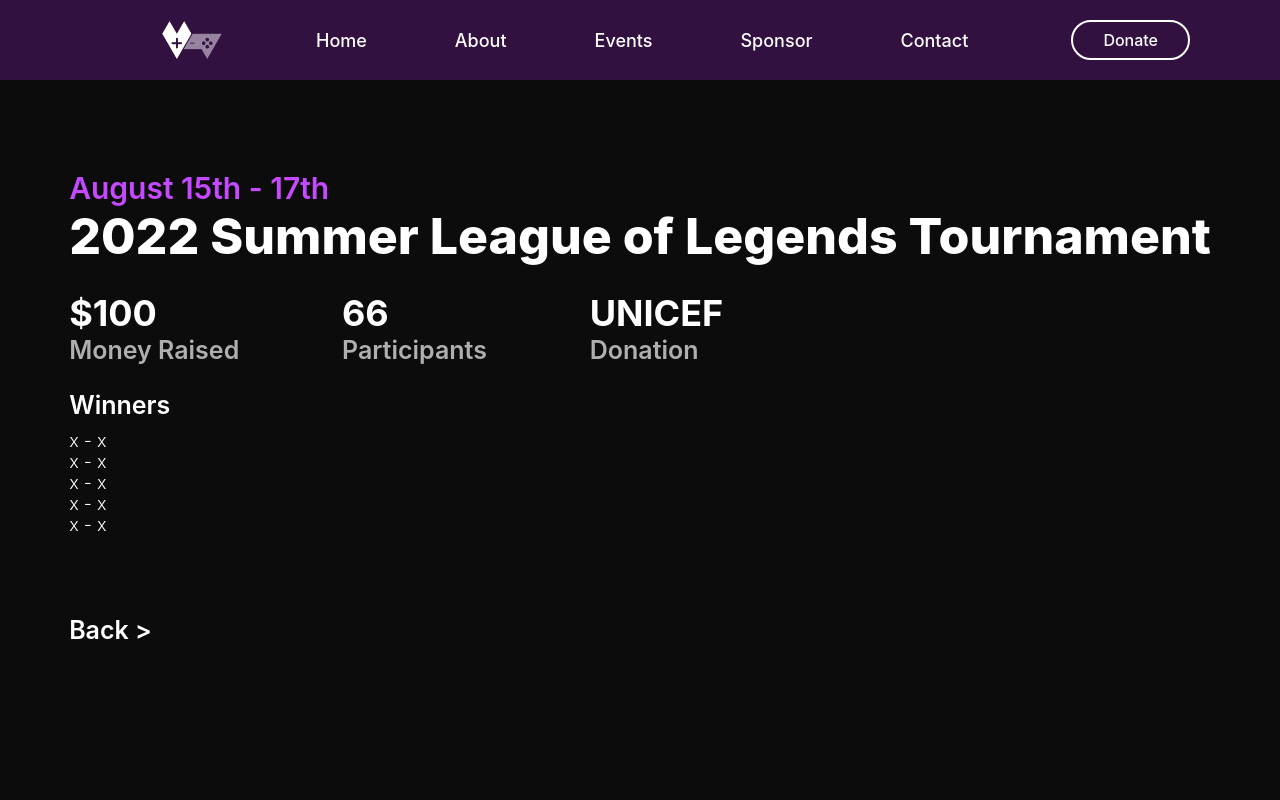
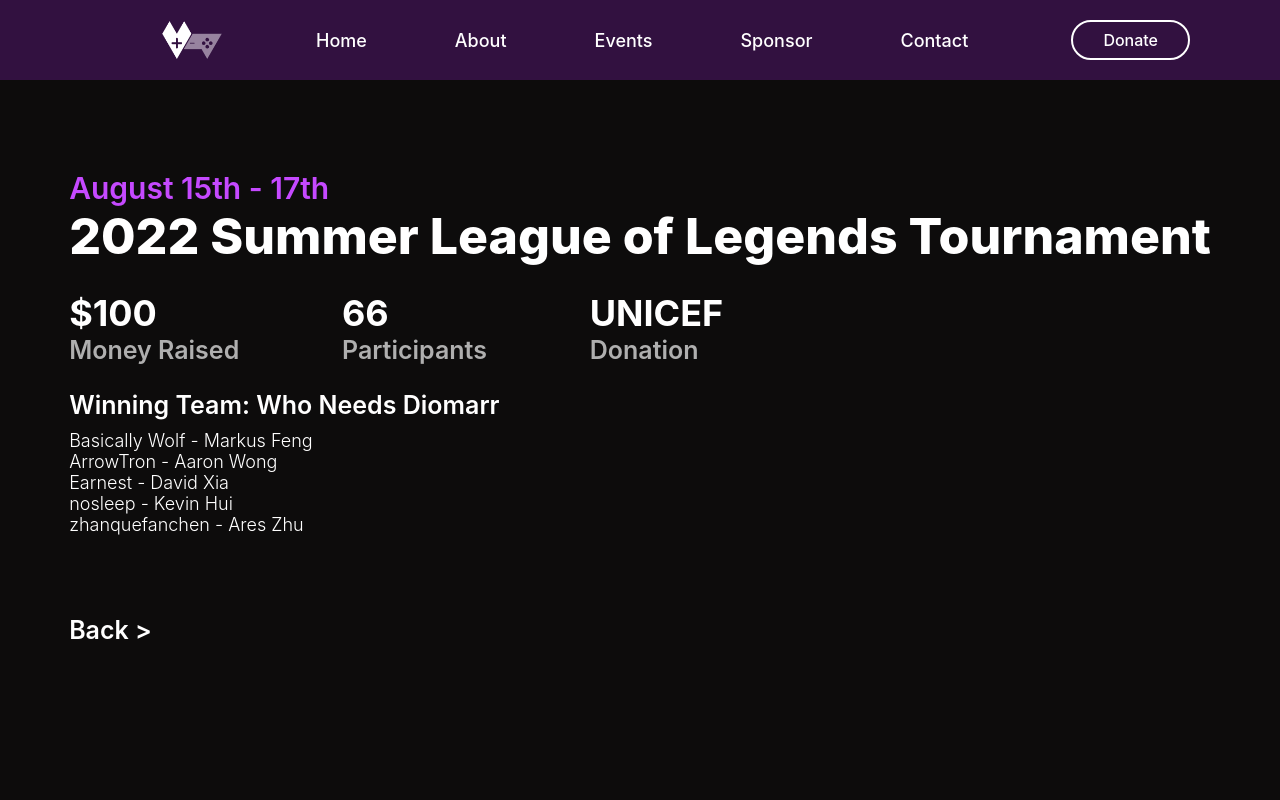
Before and after one commit to evanyans/vancouver-charity-games, a React (Create React App) app: page /2022-summer-league in a window 1280 px wide. Shown: the top 800 px of the page. Built offline with nearby package versions, Linux system fonts and the light colour scheme.

Commit message:
events update

```diff
--- a/src/past/FallleagueRC.tsx
+++ b/src/past/FallleagueRC.tsx
@@ -15,7 +15,7 @@
           <People><CountUp end={52} duration={1} /><div className = "sub">Participants</div></People>
           <Sponsor>Canadian Red Cross<div className = "sub">Donation</div></Sponsor>
         </Stats>
-        <Winners>Winners</Winners>
+        <Winners>Winning Team: Ontario, California</Winners>
         <List>
           <ul>
             <li>Sir Darklan - Danny Kuei</li>
--- a/src/past/SummerleagueUN.tsx
+++ b/src/past/SummerleagueUN.tsx
@@ -15,14 +15,14 @@
           <People><CountUp end={66} duration={1} /><div className = "sub">Participants</div></People>
           <Sponsor>UNICEF<div className = "sub">Donation</div></Sponsor>
         </Stats>
-        <Winners>Winners</Winners>
+        <Winners>Winning Team: Who Needs Diomarr</Winners>
         <List>
           <ul>
-            <li>x - x</li>
-            <li>x - x</li>
-            <li>x - x</li>
-            <li>x - x</li>
-            <li>x - x</li>
+            <li>Basically Wolf - Markus Feng</li>
+            <li>ArrowTron - Aaron Wong</li>
+            <li>Earnest - David Xia</li>
+            <li>nosleep - Kevin Hui</li>
+            <li>zhanquefanchen - Ares Zhu</li>
           </ul>
         </List>
         <NavLink to ="/events">Back &gt; </NavLink>
--- a/src/past/SummervalBCH.tsx
+++ b/src/past/SummervalBCH.tsx
@@ -15,7 +15,7 @@
           <People><CountUp end={45} duration={1} /><div className = "sub">Participants</div></People>
           <Sponsor>BC Children's Hospital<div className = "sub">Donation</div></Sponsor>
         </Stats>
-        <Winners>Winners</Winners>
+        <Winners>Winning Team: Jit Trippin</Winners>
         <List>
           <ul>
             <li>HEAD HUNTER - Mark Sanda</li>
--- a/src/past/WinterleagueFB.tsx
+++ b/src/past/WinterleagueFB.tsx
@@ -15,7 +15,7 @@
           <People><CountUp end={57} duration={1} /><div className = "sub">Participants</div></People>
           <Sponsor>Greater Vancouver Food Bank<div className = "sub">Donation</div></Sponsor>
         </Stats>
-        <Winners>Winners</Winners>
+        <Winners>Winning Team: Goats Carry Goblins</Winners>
         <List>
           <ul>
             <li>Viodetta - Ares Zhu</li>
```
